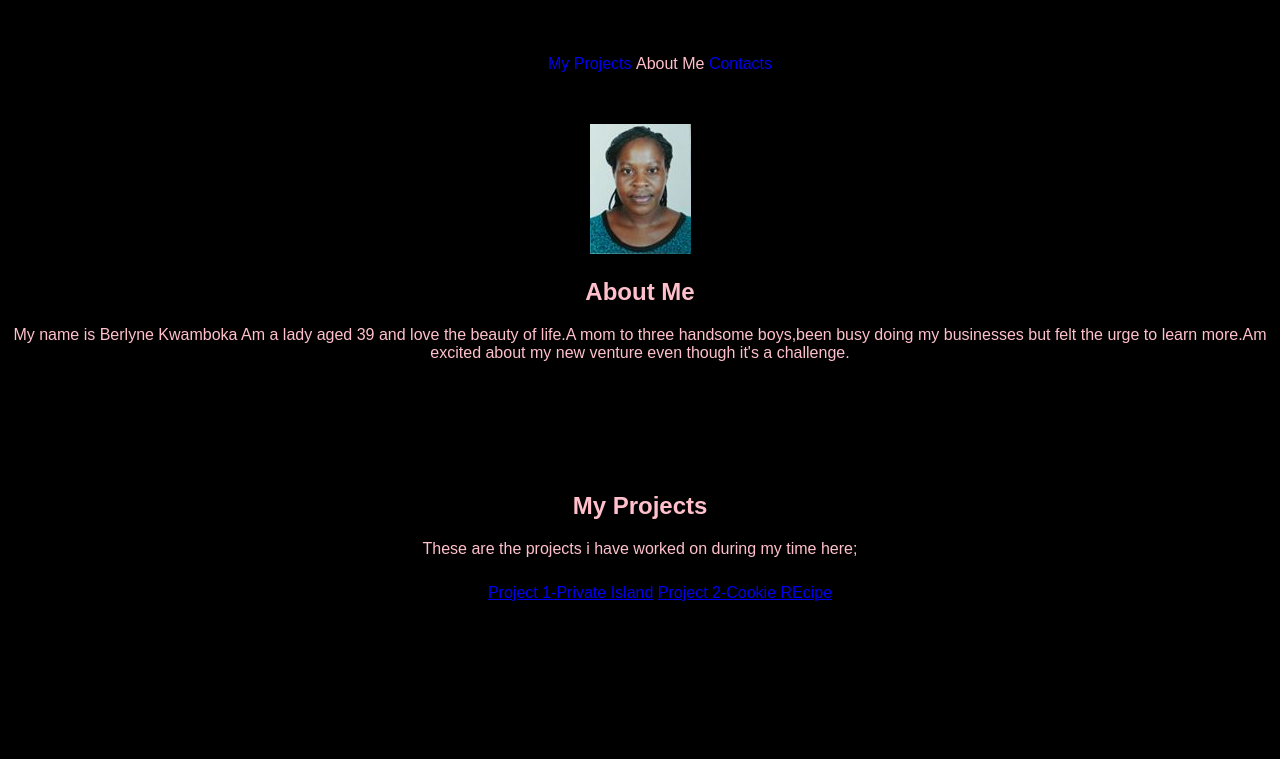
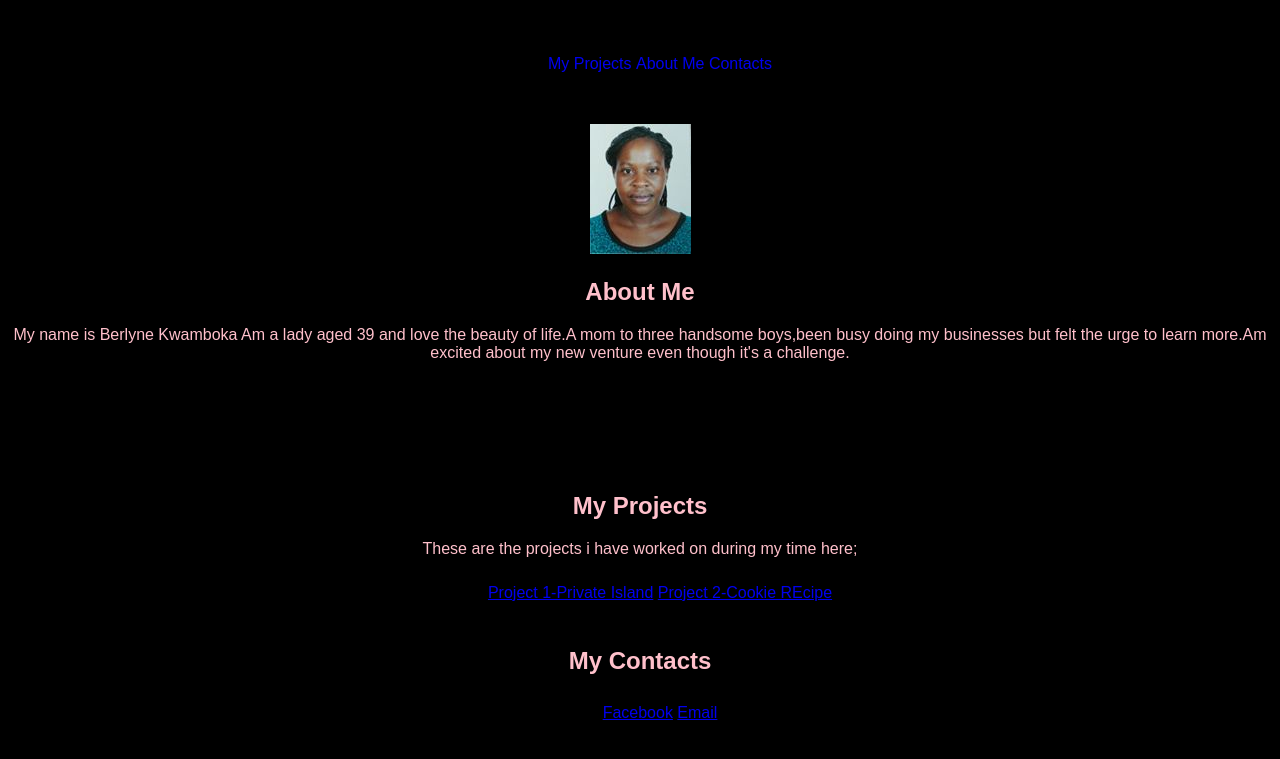
Before and after one commit to Beryle4155/portfolio, a plain HTML site: page index.html in a window 1280 px wide. Shown: the part 61-820 px from the top of the page. Drawn offline with Linux system fonts and the light colour scheme.

Commit message:
modified index.html

```diff
--- a/index.html
+++ b/index.html
@@ -3,7 +3,7 @@
   <head>
     <meta charset="utf-8">
     <title> Berlyne's Portfolio</title>
-    <link rel="stylesheet" href="/css/styles.css">
+    <link rel="stylesheet" href="css/styles.css">
   </head>
 
   <body>
@@ -14,7 +14,7 @@
       <div class="list">
         <ul>
           <a href="#myprojects"><li>My Projects</li></a>
-          <a href="#aboutme"></a><li>About Me</li>
+          <a href="#aboutme"><li>About Me</li></a>
           <a href="#contacts"><li>Contacts</li></a>
         </ul>
       </div>
@@ -22,7 +22,7 @@
       <div class="image"><img src="images/photo.jpg" alt=""></div>
 
       <div class="about">
-        <h2 id="aboutme"</id>About Me</h2>
+        <h2 id="aboutme">About Me</h2>
         <p>My name is <span class="name"> Berlyne Kwamboka </span>Am a lady aged 39 and love the beauty of life.A mom to three handsome boys,been busy doing my businesses but felt the urge to learn more.Am excited about my new venture even though it's a challenge.</p>
       </div>
 
@@ -35,8 +35,15 @@
         </ul>
       </div>
 
+      <div class="contact">
+        <h2 id="contactme">My Contacts</h2>
+        <ul>
+          <li><a href="https://www.facebook.com/berlyne.nyamosi.1">Facebook</a></li>
+          <li><a href="berylekwamboka@gmail.com">Email</a></li>
+        </ul>
+      </div>
 
-
+      </div>
 
   </body>
 </html>
```
